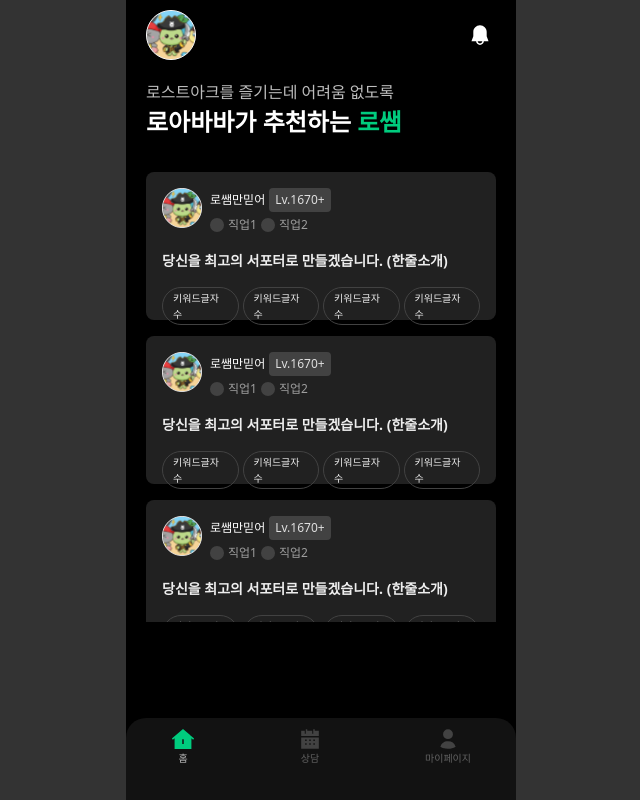
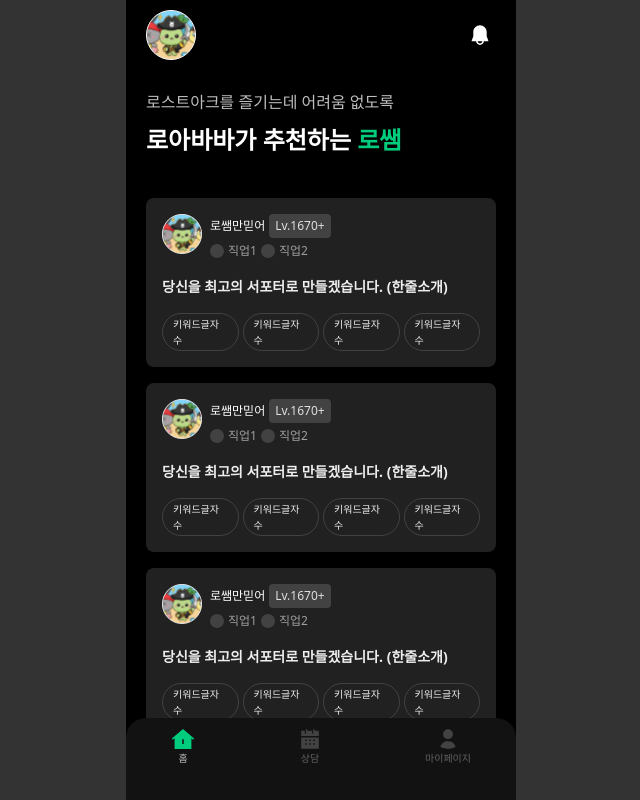
Before and after one commit to loababa/loababa-client, a React (Vite) app: page / in a window 1280 px wide. Shown: the whole page, without its empty margins (319-959 px from the left). Built offline with nearby package versions, Linux system fonts and the light colour scheme.

Commit message:
Style: 레이아웃 및 메인페이지 스타일 일부 수정

```diff
--- a/src/Layouts/BasicLayout.tsx
+++ b/src/Layouts/BasicLayout.tsx
@@ -18,16 +18,16 @@ const BasicLayout = ({
   withFooter
 }: BasicLayoutProps) => {
   return (
-    <main
+    <div
       className={
-        "h-dvh max-w-[390px] mx-auto flex flex-col bg-white dark:bg-black overflow-y-scroll"
+        "h-dvh max-w-[390px] mx-auto flex flex-col bg-white dark:bg-black overflow-y-scroll relative"
       }>
       {withHeader && <Header {...withHeaderOptions} />}
-      <section className={"h-full"}>
+      <main className="h-[calc(100%-152px)]">
         <Outlet />
-      </section>
+      </main>
       {withFooter && <Footer />}
-    </main>
+    </div>
   );
 };
 
--- a/src/pages/HomePage.tsx
+++ b/src/pages/HomePage.tsx
@@ -3,8 +3,8 @@ import { ScrollArea } from "@/components/ui/scroll-area.tsx";
 
 const HomePage = () => {
   return (
-    <>
-      <section className="flex flex-col mt-[10px] mb-[32px] px-[20px]">
+    <div className="flex flex-col h-full overflow-y-scroll">
+      <section className="flex flex-col pt-[20px] pb-[40px] px-[20px] gap-[8px]">
         <h2 className="text-[16px] text-gray-400">
           로스트아크를 즐기는데 어려움 없도록
         </h2>
@@ -13,17 +13,15 @@ const HomePage = () => {
         </h1>
       </section>
 
-      <section className="px-[20px]">
       <ScrollArea>
-          <div className="flex flex-col gap-[16px] max-h-[450px]">
+        <div className="flex flex-col gap-[16px] px-[20px]">
           <ProfileCard />
           <ProfileCard />
           <ProfileCard />
           <ProfileCard />
         </div>
       </ScrollArea>
-      </section>
-    </>
+    </div>
   );
 };
 
```
Lines whose indentation alone changed are shown as unchanged.
